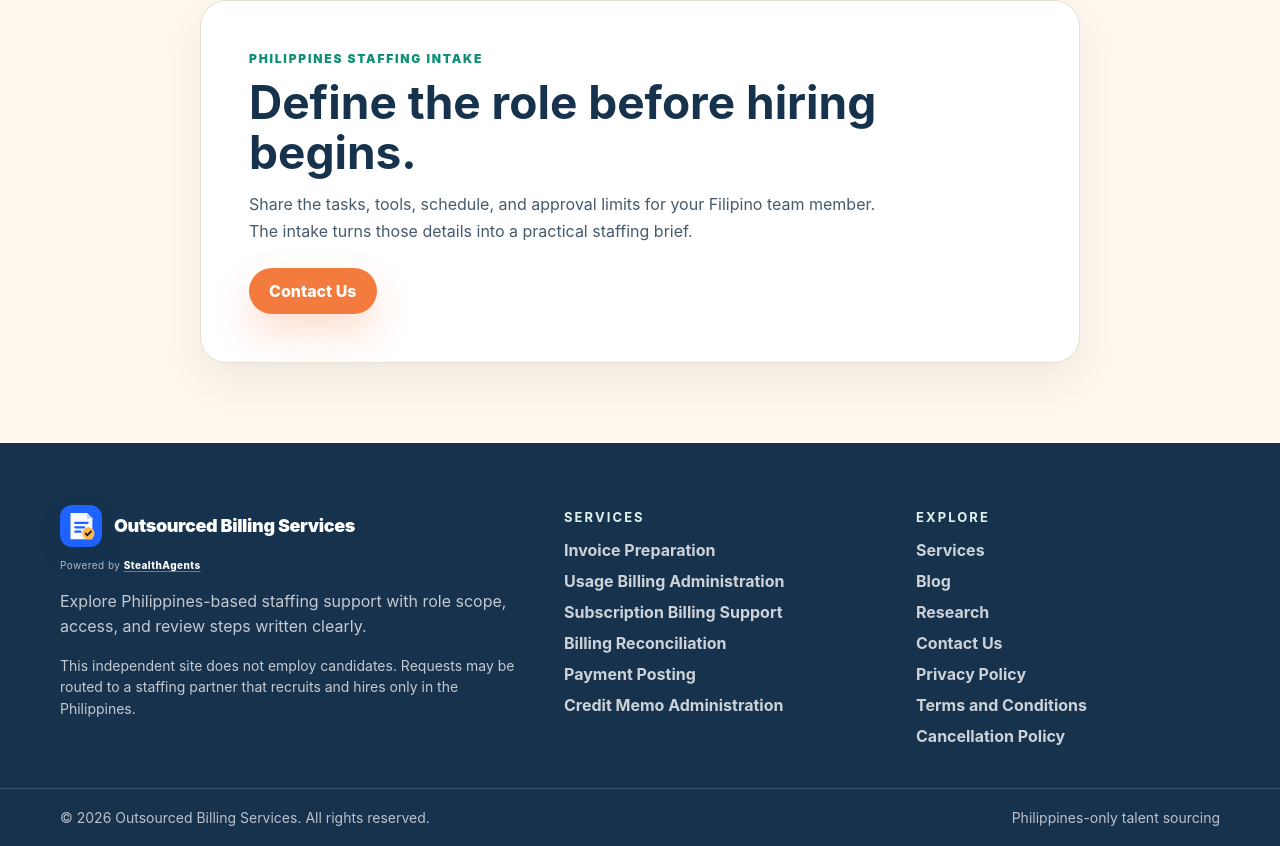
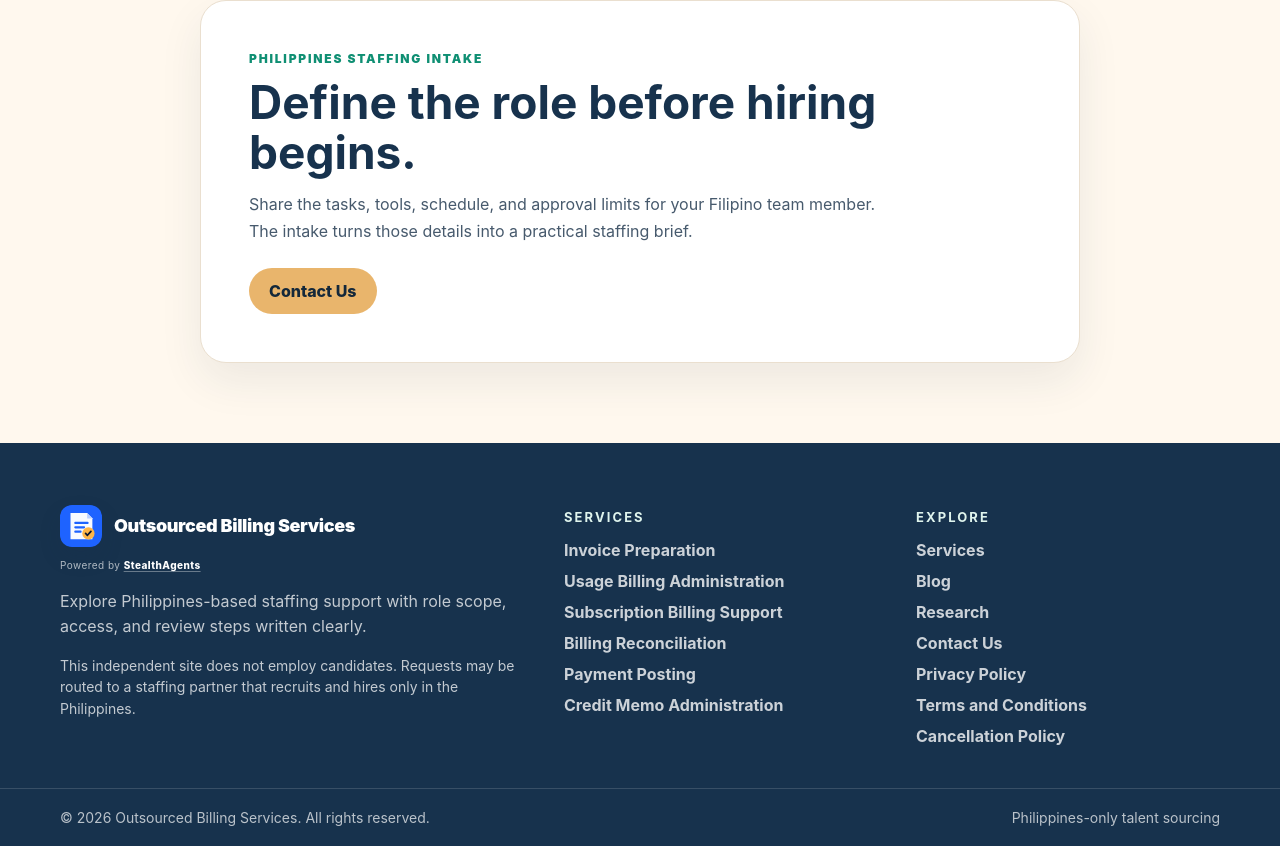
Before and after one commit to coolifystealthagents/outsourcedbillingservices, a Next.js app: page /services in a window 1280 px wide. Shown: the part 3144-3990 px from the top of the page. Built offline with nearby package versions, Linux system fonts and the light colour scheme.

Commit message:
Improve billing hero labels and call to action contrast

```diff
--- a/app/field-design.css
+++ b/app/field-design.css
@@ -100,3 +100,5 @@ main .field-frame{min-height:0;max-height:none;background:transparent}
 .billing-home .workflow-strip>div{min-height:0;padding:12px 14px}
 .billing-home .gi-proof{margin-block:28px;padding:24px}
 @media(max-width:780px){.billing-home .workflow-strip{gap:0}.billing-home .workflow-strip>div:last-child:nth-child(even){grid-column:1/-1}.billing-home .workflow-strip>div{min-height:44px}.billing-home .gi-proof{padding:18px;margin-block:24px}}
+
+.service-detail .service-hero .eyebrow,.service-detail .service-workflow-section .eyebrow{color:#a7e4d0!important}.service-detail .service-hero-note{color:#dce6f0!important}.service-detail .btn.primary,.billing-directory .btn.primary{background:#e9b56c!important;color:#14283a!important;box-shadow:none!important}
```
